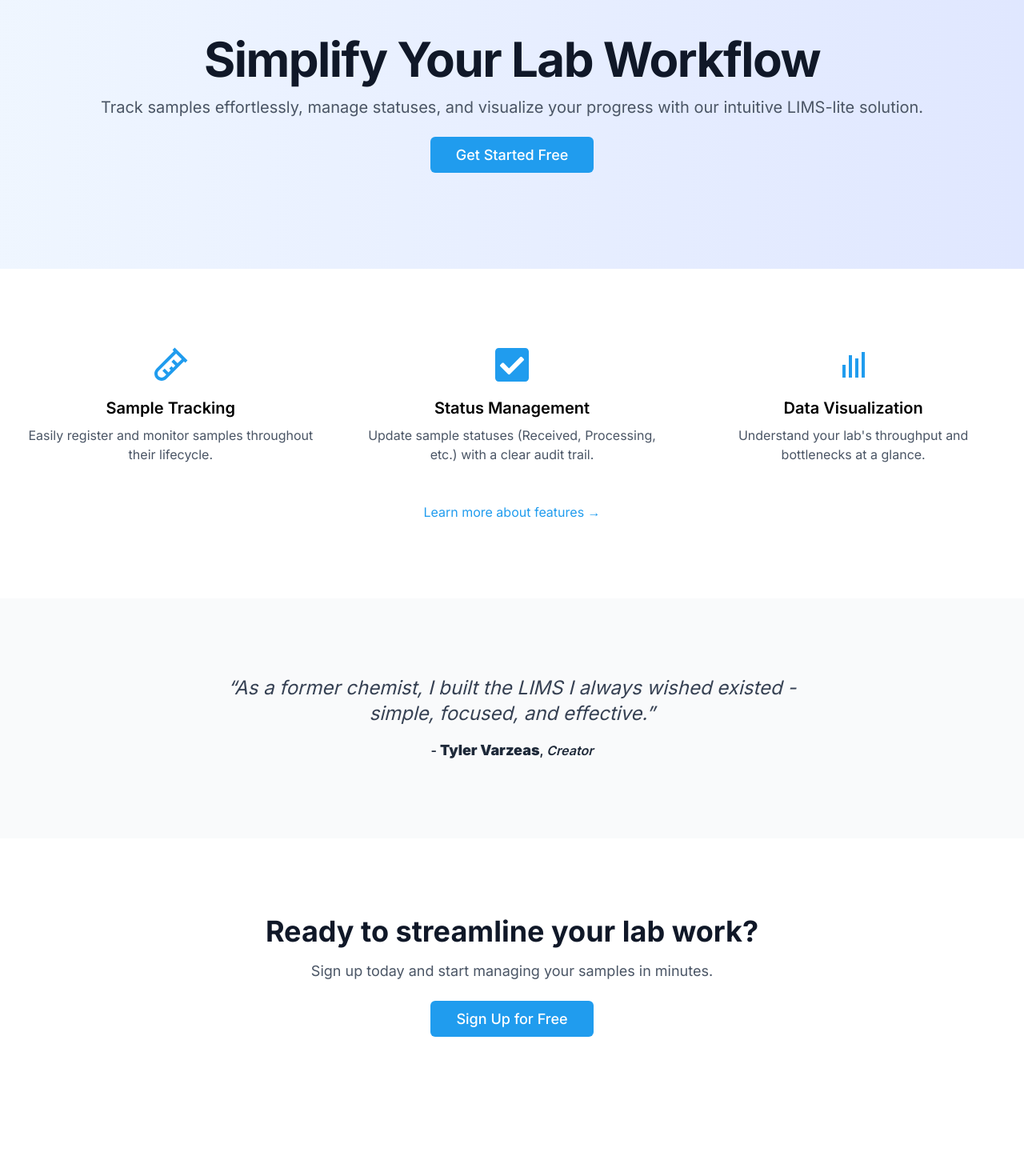
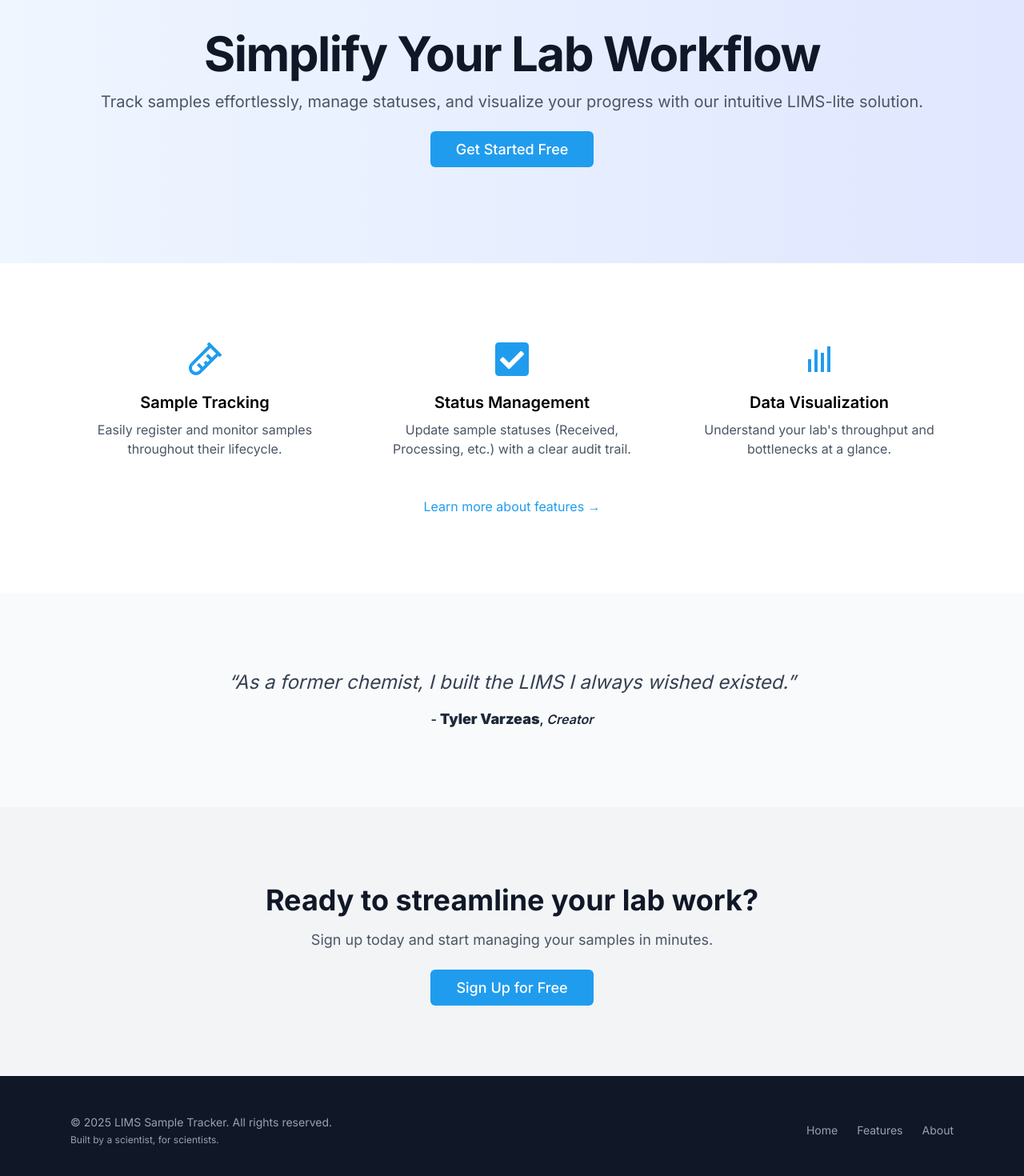
Before and after one commit to yungtyyler/laboratory-sample-tracker-client, a Next.js app: page / in a window 1280 px wide. Shown: the part 156-1626 px from the top of the page at 80% size. Before the commit the page ends 1540 px from the top, so only its background shows below. Built offline with nearby package versions, Linux system fonts and the light colour scheme.

Commit message:
Add page layout components

```diff
--- a/src/app/layout.tsx
+++ b/src/app/layout.tsx
@@ -3,6 +3,7 @@ import { Inter } from "next/font/google";
 import "./globals.css";
 import { AuthProvider } from "@/context/AuthContext";
 import NavBar from "@/components/NavBar";
+import Footer from "@/components/Footer";
 
 const inter = Inter({ subsets: ["latin"] });
 
@@ -36,10 +37,13 @@ export default function RootLayout({
 }>) {
   return (
     <html lang="en">
-      <body className={`${inter.className} h-full w-full`}>
+      <body
+        className={`${inter.className} flex min-h-screen flex-col bg-gray-100`}
+      >
         <AuthProvider>
           <NavBar />
-          {children}
+          <main className="grow">{children}</main>
+          <Footer />
         </AuthProvider>
       </body>
     </html>
--- a/src/app/page.tsx
+++ b/src/app/page.tsx
@@ -1,15 +1,14 @@
 import { FaCheckSquare } from "react-icons/fa";
 import { BiBarChart, BiTestTube } from "react-icons/bi";
 import Link from "next/link";
+import PageSection from "@/components/layouts/PageSection";
 
 const CREATOR = "Tyler Varzeas";
 
 export default function Home() {
   return (
-    <main className="min-h-screen flex-col">
-      {/* Hero Section */}
-      <section className="bg-linear-to-r from-blue-50 to-indigo-100 py-20 text-center lg:py-32">
-        <div className="container mx-auto px-6">
+    <>
+      <PageSection className="bg-linear-to-r from-blue-50 to-indigo-100 py-20 text-center lg:py-32">
         <h2 className="mb-4 text-4xl font-bold tracking-tight text-gray-900 md:text-5xl lg:text-6xl">
           Simplify Your Lab Workflow
         </h2>
@@ -23,13 +22,11 @@ export default function Home() {
         >
           Get Started Free
         </Link>
-          {/* Screenshot below button? */}
-        </div>
-      </section>
+      </PageSection>
 
       {/* Features Section */}
-      <section className="py-16 lg:py-24">
-        <div className="container mx-auto grid grid-cols-1 gap-12 px-6 md:grid-cols-3">
+      <PageSection className="bg-white py-16 lg:py-24">
+        <div className="grid grid-cols-1 gap-12 md:grid-cols-3">
           {/* Feature 1 */}
           <div className="text-center">
             <BiTestTube className="text-primary mx-auto mb-4 h-12 w-12" />
@@ -63,27 +60,26 @@ export default function Home() {
             Learn more about features &rarr;
           </Link>
         </div>
-      </section>
+      </PageSection>
 
       {/* Testimonial Section */}
-      <section className="bg-gray-50 py-16 lg:py-24">
-        <div className="container mx-auto max-w-3xl px-6 text-center">
+      <PageSection className="bg-gray-50 py-16 lg:py-24">
+        <div className="mx-auto max-w-3xl text-center">
           <blockquote className="text-xl text-gray-700 italic md:text-2xl">
-            &ldquo;As a former chemist, I built the LIMS I always wished existed
-            - simple, focused, and effective.&rdquo;
+            &ldquo;As a former chemist, I built the LIMS I always wished
+            existed.&rdquo;
           </blockquote>
           <p className="mt-4 font-semibold text-gray-800">
             - <strong className="text-lg">{CREATOR}</strong>, <em>Creator</em>
           </p>
         </div>
-      </section>
+      </PageSection>
 
       {/* Final CTA Section */}
-      <section className="py-16 text-center lg:py-24">
-        <div className="container mx-auto px-6">
-          <h2 className="mb-4 text-3xl font-bold text-gray-900 md:text-4xl">
+      <PageSection className="py-16 text-center lg:py-24">
+        <h4 className="mb-4 text-3xl font-bold text-gray-900 md:text-4xl">
           Ready to streamline your lab work?
-          </h2>
+        </h4>
         <p className="mb-8 text-lg text-gray-600">
           Sign up today and start managing your samples in minutes.
         </p>
@@ -93,10 +89,7 @@ export default function Home() {
         >
           Sign Up for Free
         </Link>
-        </div>
-      </section>
-
-      {/* TODO: Add <Footer /> component here or in layout.tsx */}
-    </main>
+      </PageSection>
+    </>
   );
 }
--- /dev/null
+++ b/src/components/Footer.tsx
@@ -0,0 +1,33 @@
+import Link from "next/link";
+import MaxWidthContainer from "@/components/layouts/MaxWidthContainer";
+
+export default function Footer() {
+  return (
+    <footer className="w-full bg-gray-900 text-gray-400">
+      <MaxWidthContainer>
+        <div className="flex flex-col items-center justify-between gap-8 py-12 md:flex-row">
+          <div>
+            <p className="text-sm">
+              &copy; {new Date().getFullYear()} LIMS Sample Tracker. All rights
+              reserved.
+            </p>
+            <p className="mt-1 text-xs">
+              Built by a scientist, for scientists.
+            </p>
+          </div>
+          <div className="flex space-x-6">
+            <Link href="/" className="text-sm hover:text-white">
+              Home
+            </Link>
+            <Link href="#" className="text-sm hover:text-white">
+              Features
+            </Link>
+            <Link href="#" className="text-sm hover:text-white">
+              About
+            </Link>
+          </div>
+        </div>
+      </MaxWidthContainer>
+    </footer>
+  );
+}
--- a/src/components/NavBar.tsx
+++ b/src/components/NavBar.tsx
@@ -3,26 +3,23 @@
 import { useAuth } from "@/context/AuthContext";
 import Link from "next/link";
 import Spinner from "./Spinner";
+import MaxWidthContainer from "@/components/layouts/MaxWidthContainer";
 
 function NavBar() {
   const { user, token, logout, loading } = useAuth();
 
   if (loading) {
-    return (
-      <main className="flex min-h-screen flex-col items-center p-6 md:p-24">
-        <h1 className="mb-6 text-4xl font-bold">LIMS Dashboard</h1>
-        <div className="mx-4 flex flex-col items-center justify-center rounded-lg bg-white p-6 shadow">
-          <p>Loading user...</p>
-          <Spinner className="mt-4" />
-        </div>
-      </main>
-    );
+    return;
   }
 
   return (
-    <nav className="bg-white px-8 py-4 shadow-2xl">
-      <div className="flex w-full items-center justify-between">
-        <Link href={`/`} className="text-3xl font-bold text-gray-900">
+    <nav className="sticky top-0 z-50 w-full border-b border-gray-200 bg-white shadow-sm">
+      <MaxWidthContainer>
+        <div className="flex h-16 items-center justify-between">
+          <Link
+            href={`/`}
+            className="text-xl font-bold text-gray-900 md:text-3xl"
+          >
             LIMS <span className="font-light">Sample Tracker</span>
           </Link>
           {user && token ? (
@@ -40,6 +37,8 @@ function NavBar() {
                 Logout
               </button>
             </div>
+          ) : loading ? (
+            <Spinner />
           ) : (
             <Link
               href={`/login`}
@@ -49,6 +48,7 @@ function NavBar() {
             </Link>
           )}
         </div>
+      </MaxWidthContainer>
     </nav>
   );
 }
--- /dev/null
+++ b/src/components/layouts/MaxWidthContainer.tsx
@@ -0,0 +1,19 @@
+import React from "react";
+
+const MaxWidthContainer = ({
+  children,
+  className,
+}: {
+  children: React.ReactNode;
+  className?: string;
+}) => {
+  return (
+    <section
+      className={`mx-auto w-full max-w-6xl px-4 sm:px-6 lg:px-8${className ? ` ${className}` : ""}`}
+    >
+      {children}
+    </section>
+  );
+};
+
+export default MaxWidthContainer;
--- /dev/null
+++ b/src/components/layouts/PageSection.tsx
@@ -0,0 +1,24 @@
+import React from "react";
+import MaxWidthContainer from "./MaxWidthContainer";
+
+interface PageSectionProps {
+  children: React.ReactNode;
+  className?: string;
+  containerClassName?: string;
+}
+
+const PageSection = ({
+  children,
+  className,
+  containerClassName,
+}: PageSectionProps) => {
+  return (
+    <section className={`w-full${className ? ` ${className}` : ""}`}>
+      <MaxWidthContainer className={containerClassName}>
+        {children}
+      </MaxWidthContainer>
+    </section>
+  );
+};
+
+export default PageSection;
```
Lines whose indentation alone changed are shown as unchanged.
